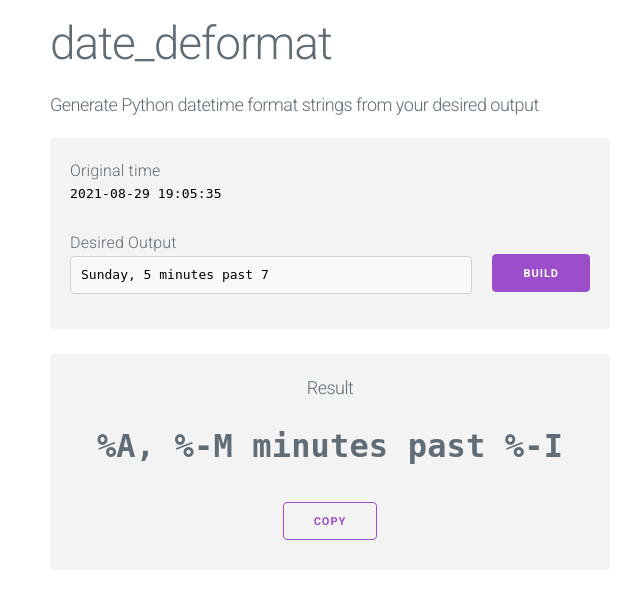
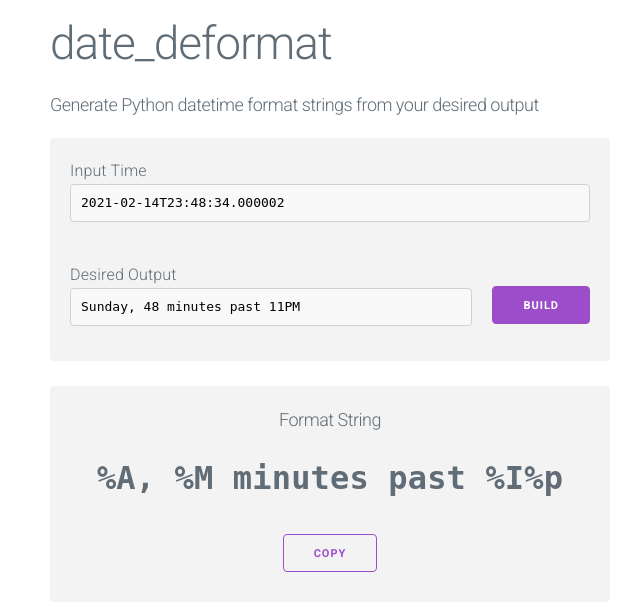
Before and after one commit to ChrisjanWust/datedeformat, a Flask app: page / in a window 1280 px wide. Shown: the top 611 px of the page, without its empty margins (310-950 px from the left). Run offline with Flask 2, Linux system fonts and the light colour scheme; some libraries are stand-ins or nearby versions.

Commit message:
Enable changing original_time + text changes

```diff
--- a/timedeformat/app.py
+++ b/timedeformat/app.py
@@ -8,20 +8,21 @@ from datetime import datetime
 app = Flask(__name__)
 limiter = Limiter(app, key_func=get_remote_address)
 
-TIME_INPUT = datetime(2021, 8, 29, 19, 5, 35)
-DEFAULT_DESIRED_OUTPUT = "Sunday, 5 minutes past 7"
+DEFAULT_DT_INPUT = datetime.now()
+DEFAULT_DESIRED_OUTPUT = DEFAULT_DT_INPUT.strftime("%A, %-M minutes past %-I%p")
 
 
 @limiter.limit("20 per minute", override_defaults=False, error_message=" ")
 @app.route("/")
 def home():
-    desired_output = request.args.get("desired_output") or DEFAULT_DESIRED_OUTPUT
-    time_format = build_time_format(TIME_INPUT, desired_output)
+    dt_input_iso = request.args.get("input") or DEFAULT_DT_INPUT.isoformat()
+    desired_output = request.args.get("output") or DEFAULT_DESIRED_OUTPUT
+    dt_format = build_time_format(datetime.fromisoformat(dt_input_iso), desired_output)
     return render_template(
         "home.html",
-        time_input=TIME_INPUT,
-        desired_output=desired_output,
-        format_result=time_format,
+        input=dt_input_iso,
+        output=desired_output,
+        format_result=dt_format,
     )
 
 
--- a/timedeformat/templates/home.html
+++ b/timedeformat/templates/home.html
@@ -21,15 +21,15 @@
         <form action="{{ url_for('home') }}" method="get" class="box">
             <div class="row">
                 <div class="column">
-                    Original time <br>
-                    <span class="black-text monospace">{{ time_input }}</span>
+                    Input Time <br>
+                    <input class="monospace" type="text" name="input" value="{{ input }}">
                 </div>
             </div>
             <br>
             <div class="row">
                 <div class="column">
                     Desired Output
-                    <input class="monospace" type="text" name="desired_output" value="{{ desired_output }}">
+                    <input class="monospace" type="text" name="output" value="{{ output }}">
                 </div>
                 <div class="column lg-fit-content">
                     <input type="submit" value="Build" class="full-width" style="margin-top: 24px;">
@@ -39,7 +39,7 @@
 
         <div class="text-center box">
             <div class="text-center">
-                <h5>Result</h5>
+                <h5>Format String</h5>
                 <div class="format-result monospace">
                     {{ format_result }}
                 </div>
```
